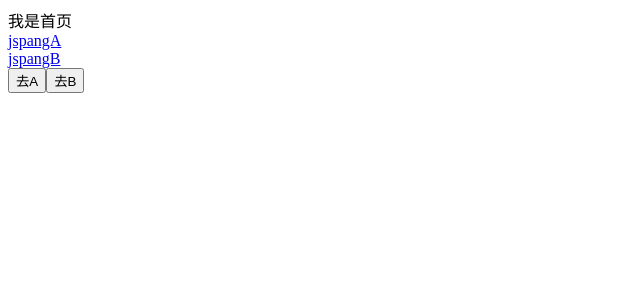
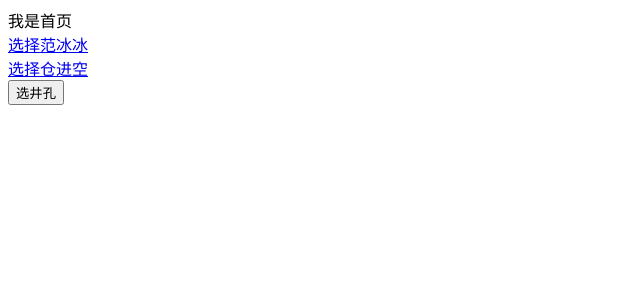
Before and after one commit to enoshima7/next.js_learn, a Next.js app: page / in a window 1280 px wide. Shown: the top 300 px of the page, without its empty margins (0-640 px from the left). Built offline with nearby package versions, Linux system fonts and the light colour scheme.

Commit message:
路由传递参数

```diff
--- a/pages/index.js
+++ b/pages/index.js
@@ -3,25 +3,26 @@ import Link from 'next/link'
 import Router from 'next/router'
 
 const Home = () => {
-  function gotoA() {
-    Router.push('/jspangA')
+  function gotoXJJ() {
+    Router.push({
+      pathname: '/xjj',
+      query: { name: '井孔' },
+    })
   }
   return (
     <>
       <div>我是首页</div>
       <div>
-        <Link href='/jspangA'>
-          <a>jspangA</a>
+        <Link href={{ pathname: 'xjj', query: { name: '范冰冰' } }}>
+          <a>选择范冰冰</a>
+        </Link>
+        <br />
+        <Link href='/xjj?name=cjk'>
+          <a>选择仓进空</a>
         </Link>
       </div>
       <div>
-        <Link href='/jspangB'>
-          <a>jspangB</a>
-        </Link>
-      </div>
-      <div>
-        <button onClick={gotoA}>去A</button>
-        <button onClick={gotoA}>去B</button>
+        <button onClick={gotoXJJ}>选井孔</button>
       </div>
     </>
   )
```
Also changed, not shown: pages/jspangA.js (deleted, +0 -9 lines), pages/jspangB.js (deleted, +0 -9 lines), pages/xjj.js (added, +14 -0 lines).
